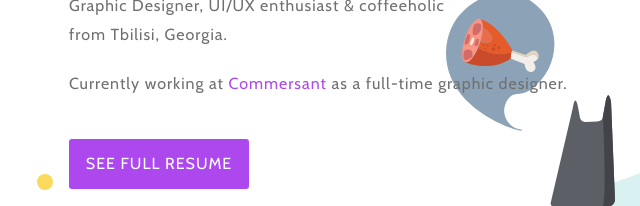
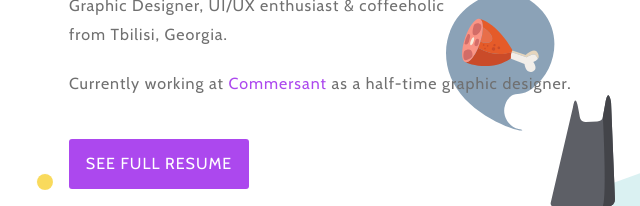
Before and after one commit to dgpw/dgpw.github.io, a plain HTML site: page index.html in a window 1280 px wide. Shown: the part 272-478 px from the top of the page, 59-699 px from the left. Drawn offline with nearby package versions, Linux system fonts and the light colour scheme.

Commit message:
ვატაააა

```diff
--- a/index.html
+++ b/index.html
@@ -23,7 +23,7 @@
                 <h2>Nick Paatashvili (a.k.a. DigitalPow)</h2>
                 <p>Graphic Designer, UI/UX enthusiast & coffeeholic
                   <br/>from Tbilisi, Georgia.</p>
-                  <p>Currently working at <a href="https://www.commersant.ge" target="_blank">Commersant</a> as a full-time graphic designer.</p>
+                  <p>Currently working at <a href="https://www.commersant.ge" target="_blank">Commersant</a> as a half-time graphic designer.</p>
                   <a class="see" href="Nick_Paatashvili_CV.pdf" target="_blank">
                     <div class="full_btn">
                       SEE FULL RESUME
```
Also changed, not shown: 1 other file.
